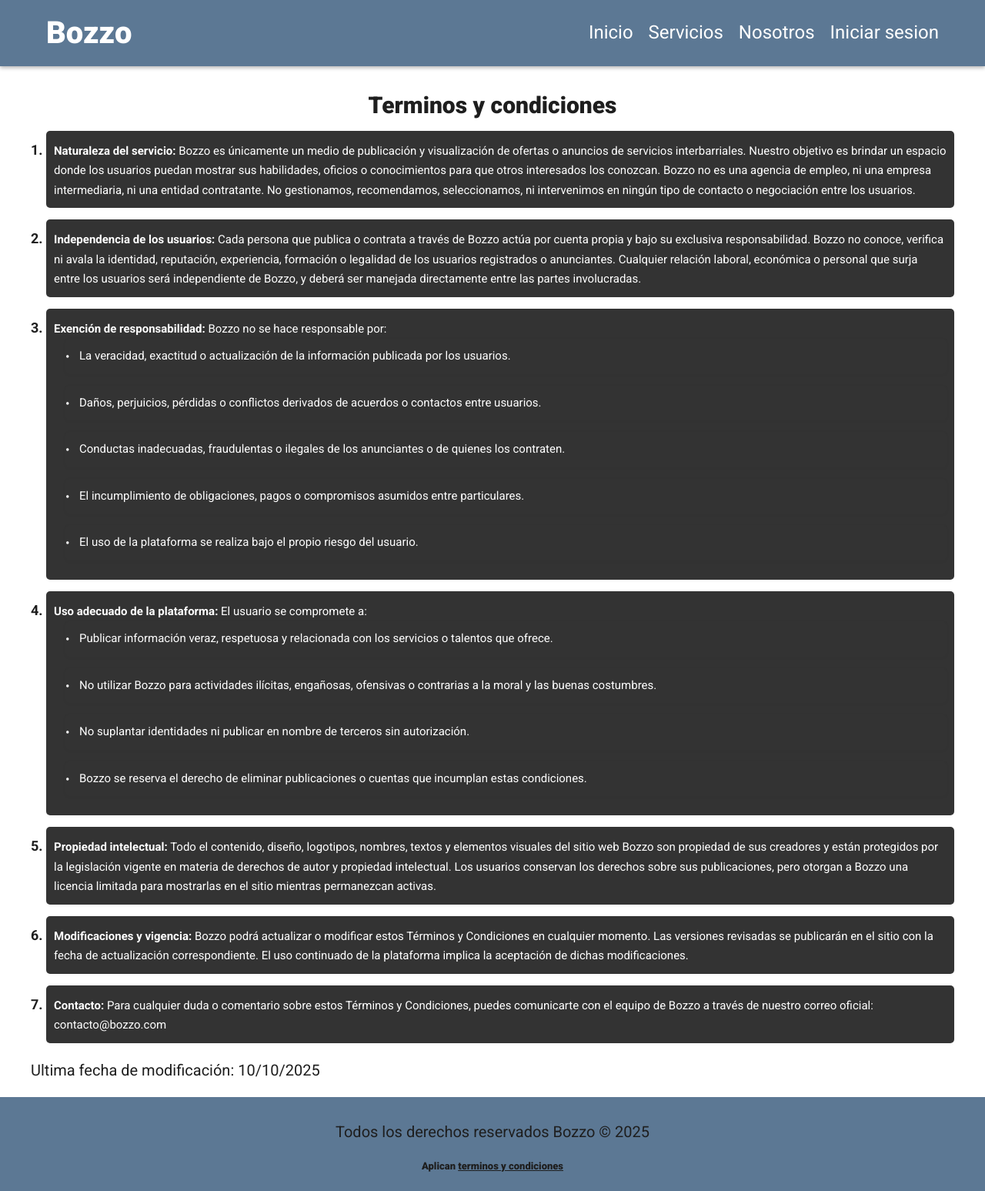
After one commit to Miguel-Higuita/BozzoCo, a PHP site: page /tyc.php in a window 1280 px wide. The commit adds this page. Shown: the whole page at 77% size. Run offline with PHP 8.4, Linux system fonts and the light colour scheme; style sheets or scripts are compiled from the project's sources.

Commit message:
Creación de un nuevo archivo: tyc.php. Cambio en colores y estilos en _tyc.scss. Edición de nosotros.php para actualizar la imagen y el texto. Y cambios en los archivos de plantilla del header (colores de admin y sesión) y footer para incluir enlaces a la nueva página de términos y condiciones. Además de probar la subida de otro servicio con una nueva imagen.

```diff
--- a/includes/templates/footer.php
+++ b/includes/templates/footer.php
@@ -3,7 +3,7 @@
             Todos los derechos reservados Bozzo &copy; 2025
         </p>
         <p class="footer__tyc">
-            Aplican terminos y condiciones
+            Aplican <a href="tyc.php">terminos y condiciones</a>
         </p>
 
     </footer>
--- a/includes/templates/header.php
+++ b/includes/templates/header.php
@@ -52,7 +52,7 @@ $auth  = $_SESSION['login'] ?? false;
                 <a href="loginupb.php">Iniciar sesion</a>
             <?php endif ?>
             <?php if ($auth): ?>
-                <a href="admin/index.php" class="sesion">administrador</a>
+                <a href="admin/index.php" class="sesion">Administrador</a>
             <?php endif ?>
             <?php if ($auth): ?>
                 <a href="cerrar_sesion.php" class="sesion">Cerrar sesion</a>
--- a/includes/templates/headerAdmin.php
+++ b/includes/templates/headerAdmin.php
@@ -48,7 +48,7 @@ $auth  = $_SESSION['login'] ?? false;
         <nav class="navegacion-principal" id="nav">
           <!-- <a href="#">Crear</a>-->
           <a href="../index.php">Administración</a>
-          <a href="../../index.php">Pagina</a>
+          <a href="../index.php">Pagina</a>
           <?php  if ($auth):?>
                  <a href="../Cerrar_sesion.php" class="sesion">Cerrar sesion</a>
             <?php  endif ?>
--- a/nosotros.php
+++ b/nosotros.php
@@ -15,7 +15,7 @@ incluirTemplate('header')
                 Somos jóvenes emprendedores comprometidos con la innovación y la satisfacción del cliente.
             </p>
         </div>
-        <img class="nosotros__imagen" src="src/scss/img/3d-icono-apreton-manos-gesto-gente-negocios-apreton-manos-asociacion-apreton-manos-buen-trato-concepto-acuerdo-manos-humanas-blancas-negras-juntas-ilustracion-realista-redes-sociales_733455-162.jpg" alt="imagen nosotros"/>
+        <img class="nosotros__imagen" src="src/scss/img/icono-apreton-manos-estilo-plano_169241-482.jpg" alt="imagen nosotros"/>
         </div>
     </div>
     </main>
--- a/src/scss/layout/_footer.scss
+++ b/src/scss/layout/_footer.scss
@@ -15,4 +15,8 @@
         font-size: 1.3rem;
         font-weight: 900;
     }
+    .footer__tyc a{
+        color: v.$negro;
+        text-decoration: underline;
+    }
 }
--- a/src/scss/layout/_index.scss
+++ b/src/scss/layout/_index.scss
@@ -8,3 +8,4 @@
 @forward 'servicios';
 @forward 'adentro';
 @forward 'mensajeria';
+@forward 'tyc';
--- a/src/scss/layout/_nosotros.scss
+++ b/src/scss/layout/_nosotros.scss
@@ -56,7 +56,7 @@
   }
 
   .sesion {
-    background-color: v.$rojo;
+    background-color: v.$grisOscuro;
     padding-inline: 1rem;
     border-radius: 10px;
     color: white;
@@ -64,15 +64,14 @@
     transition: background-color 0.3s ease, color 0.3s ease;
 
     &:hover {
-      background-color: (v.$rojo, 10%);
-      color: v.$negro;
+      background-color: (v.$grisOscuro, 10%);
+      color: v.$gris;
     }
   }
-}
+
         &:hover {
         color: v.$azulOscuro;
         }
-    }
 }
 
 
--- /dev/null
+++ b/src/scss/layout/_tyc.scss
@@ -0,0 +1,43 @@
+@use "../base/variables" as v;
+@use "../base/mixins" as m;
+
+.terminosycondiciones {
+    ol {
+        padding-left: 2rem;
+        margin-bottom: 2rem;
+        font-size: 1.5rem;
+        color: v.$blanco;
+        line-height: 1.7;
+
+        li {
+            margin-bottom: 1.5rem;
+            background: v.$grisOscuro;
+            padding: 1rem;
+            border-radius: 0.5rem;
+            box-shadow: 0 1px 4px rgba(0,0,0,0.04);
+
+            &::marker {
+                font-weight: bold;
+                color: v.$negro;
+                font-size: 1.2em;
+            }
+            ul {
+                list-style-type: none;
+                padding-left: 1.5rem;
+
+                li {
+                    position: relative;
+                    padding-left: 1.2em;
+
+                    &::before {
+                        content: "• ";
+                        position: absolute;
+                        left: 0;
+                        color: v.$blanco; // O el color que prefieras
+                        font-size: 1.1em;
+                    }
+                }
+            }
+        }
+    }
+}
--- /dev/null
+++ b/tyc.php
@@ -0,0 +1,63 @@
+<?php require 'includes/funciones.php';
+incluirTemplate('header')
+?>
+
+<main class="contenedor">
+    <h2 class="">Terminos y condiciones</h2>
+    <div class="terminosycondiciones">
+    <ol>
+        <li><strong>Naturaleza del servicio:</strong>
+
+Bozzo es únicamente un medio de publicación y visualización de ofertas o anuncios de servicios interbarriales.
+Nuestro objetivo es brindar un espacio donde los usuarios puedan mostrar sus habilidades, oficios o conocimientos para que otros interesados los conozcan.
+
+Bozzo no es una agencia de empleo, ni una empresa intermediaria, ni una entidad contratante.
+No gestionamos, recomendamos, seleccionamos, ni intervenimos en ningún tipo de contacto o negociación entre los usuarios.</li>
+        <li><strong>Independencia de los usuarios:</strong>
+
+Cada persona que publica o contrata a través de Bozzo actúa por cuenta propia y bajo su exclusiva responsabilidad.
+Bozzo no conoce, verifica ni avala la identidad, reputación, experiencia, formación o legalidad de los usuarios registrados o anunciantes.
+
+Cualquier relación laboral, económica o personal que surja entre los usuarios será independiente de Bozzo, y deberá ser manejada directamente entre las partes involucradas.</li>
+        <li><strong>Exención de responsabilidad:</strong>
+
+Bozzo no se hace responsable por:
+
+<ul><li>La veracidad, exactitud o actualización de la información publicada por los usuarios.</li></ul>
+
+<ul><li>Daños, perjuicios, pérdidas o conflictos derivados de acuerdos o contactos entre usuarios.</li></ul>
+
+<ul><li>Conductas inadecuadas, fraudulentas o ilegales de los anunciantes o de quienes los contraten.</li></ul>
+
+<ul><li>El incumplimiento de obligaciones, pagos o compromisos asumidos entre particulares.</li></ul>
+
+<ul><li>El uso de la plataforma se realiza bajo el propio riesgo del usuario.</li></ul></li>
+        <li><strong>Uso adecuado de la plataforma:</strong>
+
+El usuario se compromete a:
+
+<ul><li>Publicar información veraz, respetuosa y relacionada con los servicios o talentos que ofrece.</li></ul>
+
+<ul><li>No utilizar Bozzo para actividades ilícitas, engañosas, ofensivas o contrarias a la moral y las buenas costumbres.</li></ul>
+
+<ul><li>No suplantar identidades ni publicar en nombre de terceros sin autorización.</li></ul>
+
+<ul><li>Bozzo se reserva el derecho de eliminar publicaciones o cuentas que incumplan estas condiciones.</li></ul></li>
+        <li><strong>Propiedad intelectual:</strong>
+
+Todo el contenido, diseño, logotipos, nombres, textos y elementos visuales del sitio web Bozzo son propiedad de sus creadores y están protegidos por la legislación vigente en materia de derechos de autor y propiedad intelectual.
+Los usuarios conservan los derechos sobre sus publicaciones, pero otorgan a Bozzo una licencia limitada para mostrarlas en el sitio mientras permanezcan activas.</li>
+        <li><strong>Modificaciones y vigencia:</strong>
+
+Bozzo podrá actualizar o modificar estos Términos y Condiciones en cualquier momento. Las versiones revisadas se publicarán en el sitio con la fecha de actualización correspondiente.
+El uso continuado de la plataforma implica la aceptación de dichas modificaciones.</li>
+        <li><strong>Contacto:</strong>
+
+Para cualquier duda o comentario sobre estos Términos y Condiciones, puedes comunicarte con el equipo de Bozzo a través de nuestro correo oficial:
+contacto@bozzo.com</li>
+    </ol>
+    <p>Ultima fecha de modificación: 10/10/2025</p>
+    </div>
+</main>
+
+<?php include 'includes/templates/footer.php'; ?>
```
Also changed, not shown: imagenes/b85d44335b63b0eb31c4566ba6b6efcb.jpg (added), src/scss/img/icono-apreton-manos-estilo-plano_169241-482.jpg (added).
